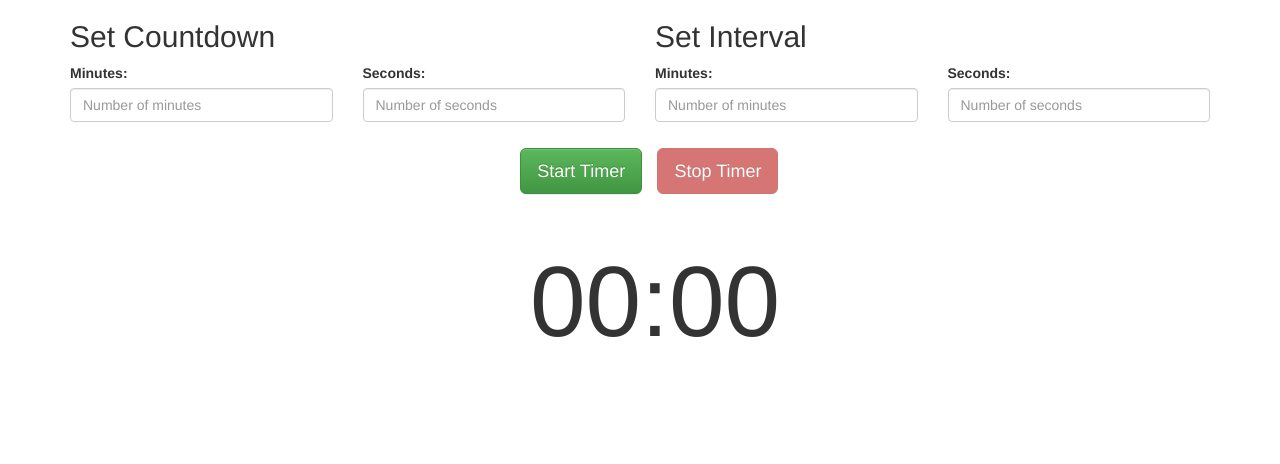
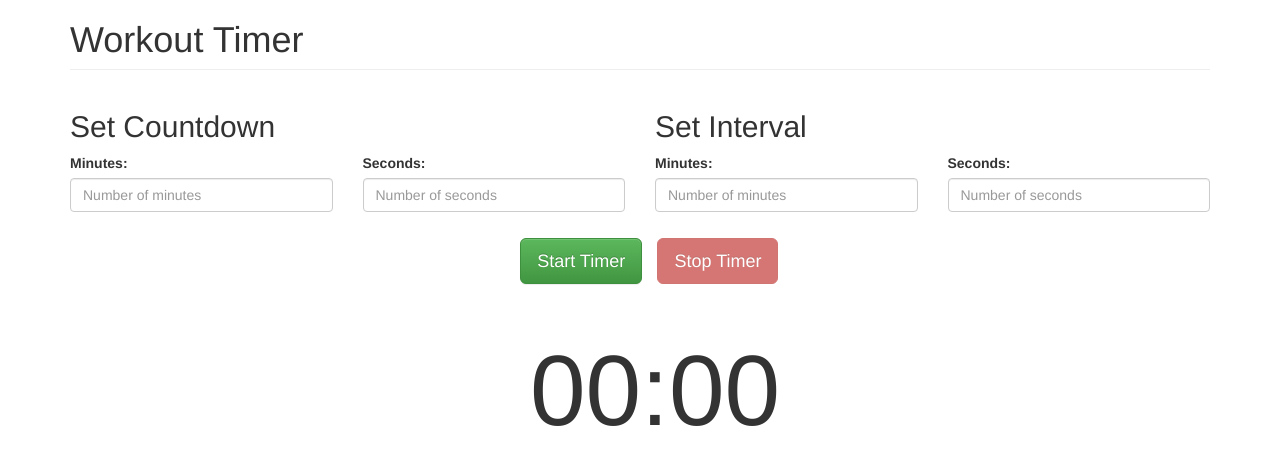
Before and after one commit to TechCharge/Workout-Site, a plain HTML site: page index.html in a window 1280 px wide. Drawn offline with nearby package versions, Linux system fonts and the light colour scheme.

Commit message:
Re-added the page header

```diff
--- a/index.html
+++ b/index.html
@@ -18,6 +18,7 @@
 
   <body>
     <div class="container" ng-app="myApp" ng-controller="myCtrl">
+      <h1 class="page-header">Workout Timer</h1>
       <form role="form" action="#">
         <div class="row">
           <div class="form-group col-sm-6">
```
